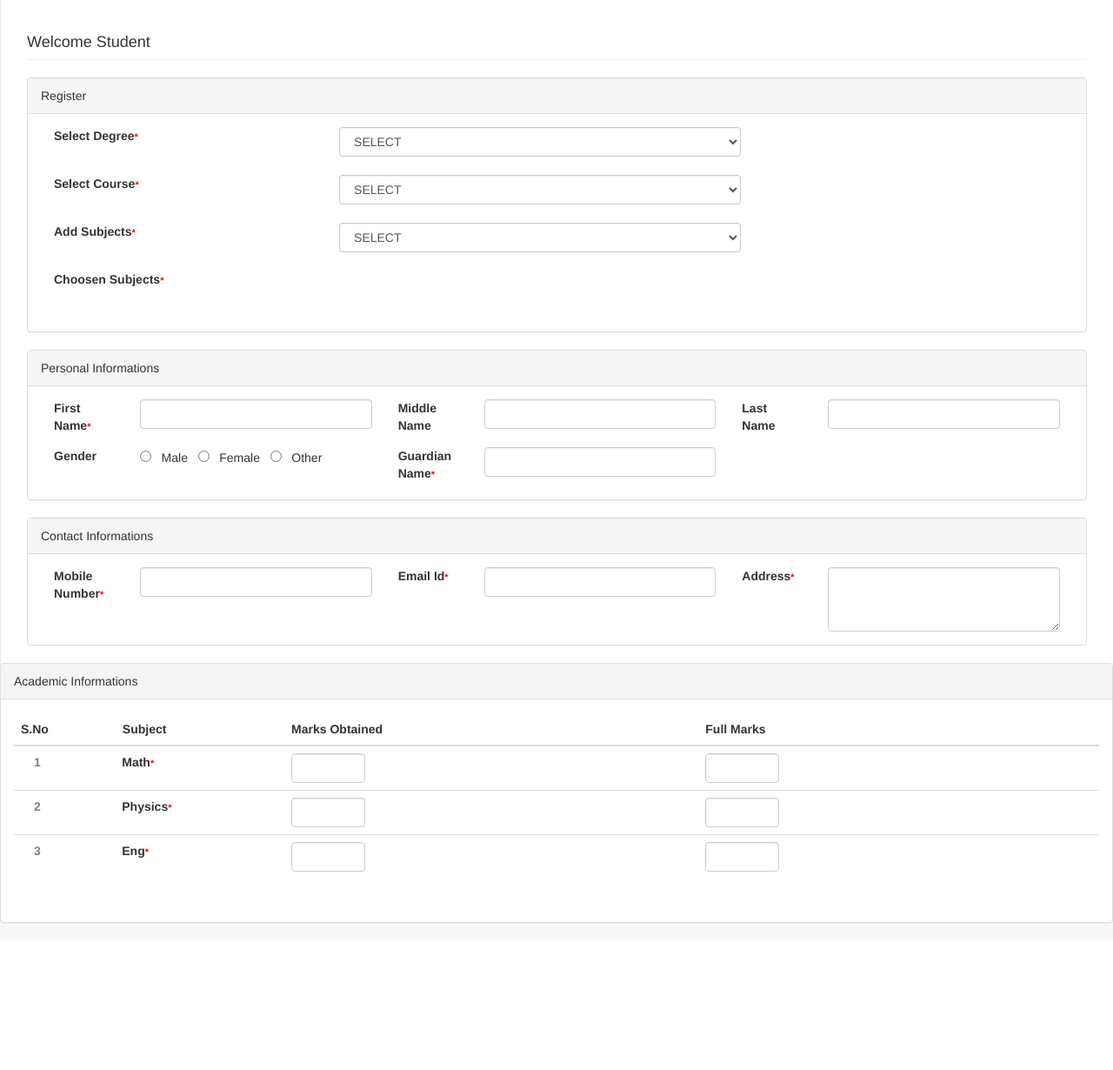
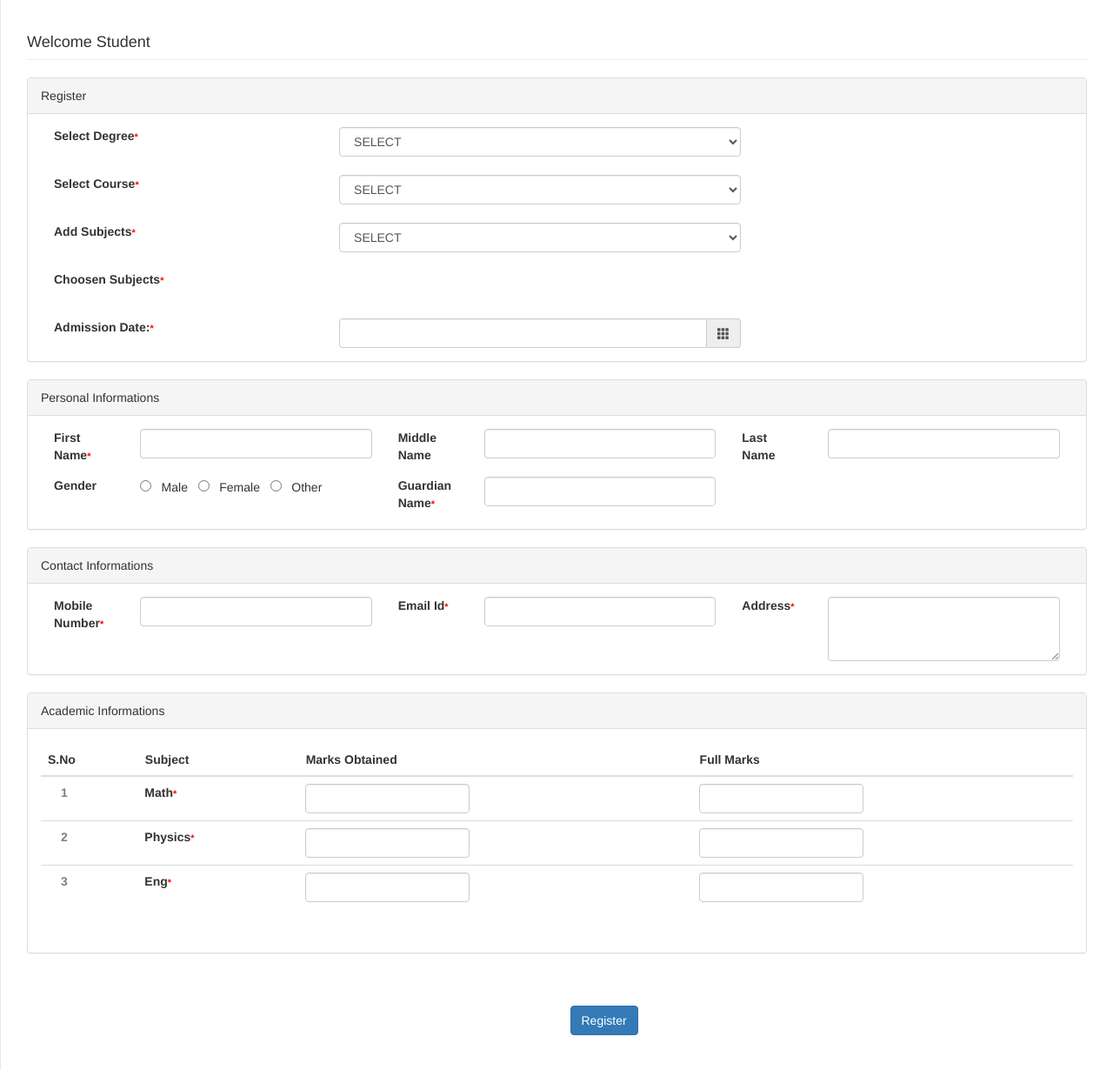
Before and after one commit to kiran86/studentmanagement, a PHP site: page /pages/register.php in a window 1280 px wide. Shown: the part 52-1282 px from the top of the page at 87% size. Before the commit the page ends 1114 px from the top, so only its background shows below. Run offline with PHP 8.4, Linux system fonts and the light colour scheme; data comes from the database, SQL or seed files in the repository; some libraries are stand-ins or nearby versions.

Commit message:
Registration page, design complete

```diff
--- a/pages/register.php
+++ b/pages/register.php
@@ -37,6 +37,8 @@
 <link href="../dist/css/sb-admin-2.css" rel="stylesheet">
 <link href="../bower_components/font-awesome/css/font-awesome.min.css"
 	rel="stylesheet" type="text/css">
+<!-- JQuery UI -->
+<link href="//code.jquery.com/ui/1.12.1/themes/base/jquery-ui.css" rel="stylesheet">
 </head>
 
 <body>
@@ -113,6 +115,16 @@
 										</div>
 									</div>
 									<br><br>
+									<div class="form-group">
+										<div class="col-lg-4">
+											<label>Admission Date:<span id="" style="font-size:11px;color:red">*</span></label>
+										</div>
+										<div class="col-lg-6">
+											<div class="input-group date">
+												<input type="text" class="form-control" id="admdate"><span class="input-group-addon"><i class="glyphicon glyphicon-th"></i></span>
+											</div>
+										</div>
+									</div>
 								</div>
 								<br><br>
 							</div>
@@ -203,7 +215,6 @@
 					</div>
 				</div>
 			</div>
-			</div>
 			<div class="row">
 				<div class="col-lg-12">
 					<div class="panel panel-default">
@@ -216,16 +227,16 @@
 											<table class="table">
 											<thead>
 													<tr>
-															<div class="col-lg-3">
+														<div class="col-lg-6">
 															<th>S.No</th>
 														</div>
-															<div class="col-lg-3">
+														<div class="col-lg-6">
 															<th>&nbsp;&nbsp;&nbsp;&nbsp;Subject</th>
 														</div>
-															<div class="col-lg-3">
+														<div class="col-lg-6">
 															<th>&nbsp;&nbsp;&nbsp;&nbsp;Marks Obtained</th>
 														</div>
-															<div class="col-lg-3">
+														<div class="col-lg-6">
 															<th>&nbsp;&nbsp;&nbsp;&nbsp;Full Marks</th>
 														</div>
 													</tr>
@@ -233,67 +244,67 @@
 												<tbody>
 													<tr>
 														<td>
-																<div class="col-lg-3">
+															<div class="col-lg-6">
 																<label><span id="" style="color:grey">1</span></label>
 															</div>
 														</td>
 														</div>
 														<td>
-																<div class="col-lg-3">
+															<div class="col-lg-6">
 																<label>Math<span id="" style="font-size:11px;color:red">*</span></label>
 															</div>
 														</td>
 														<td>
-																<div class="col-lg-3">
+															<div class="col-lg-6">
 																<input class="form-control"  type="text" name="marks1">
 															</div>
 														</td>
 														<td>
-																<div class="col-lg-3">
+															<div class="col-lg-6">
 																<input class="form-control"  type="text" name="fmarks1">
 															</div>
 														</td>
 													</tr>
 													<tr>
 														<td>
-																<div class="col-lg-3">
+															<div class="col-lg-6">
 																<label><span id="" style="color:grey">2</span></label>
 															</div>
 														</td>
 														<td>
-																<div class="col-lg-3">
+															<div class="col-lg-6">
 																<label>Physics<span id="" style="font-size:11px;color:red">*</span></label>
 															</div>
 														</td>
 														<td>
-																<div class="col-lg-3">
+															<div class="col-lg-6">
 																<input class="form-control"  type="text" name="marks2">
 															</div>
 														</td>
 														<td>
-																<div class="col-lg-3">
+															<div class="col-lg-6">
 																<input class="form-control"  type="text" name="fmarks2">
 															</div>
 														</td>
 													</tr>
 													<tr>
 														<td>
-																<div class="col-lg-3">
+															<div class="col-lg-6">
 																<label><span id="" style="color:grey">3</span></label>
 															</div>
 														</td>
 														<td>
-																<div class="col-lg-3">
+															<div class="col-lg-6">
 																<label>Eng<span id="" style="font-size:11px;color:red">*</span></label>
 															</div>
 														</td>
 														<td>
-																<div class="col-lg-3">
+															<div class="col-lg-6">
 																<input class="form-control"  type="text" name="marks3">
 															</div>
 														</td>
 														<td>
-																<div class="col-lg-3">
+															<div class="col-lg-6">
 																<input class="form-control"  type="text" name="fmarks3">
 															</div>
 														</td>
@@ -308,11 +319,10 @@
 					</div>
 				</div>
 			</div>
-			</div><!--
 			<div class="row">
 				<div class="col-lg-12">
 					<div class="form-group">
-											<div class="col-lg-4">
+						<div class="col-lg-6">
 						</div>
 						<div class="col-lg-6"><br><br>
 							<input type="submit" class="btn btn-primary" name="submit" value="Register"></button>
@@ -320,11 +330,7 @@
 					</div>
 				</div>
 			</div>
-							</div>
-						</div>
-					</div>
-				</div>
-			</div>-->
+			<br><br>
 		</div>
 	</div>
 </form>
@@ -344,7 +350,18 @@
 <!-- Custom Theme JavaScript -->
 <script src="../dist/js/sb-admin-2.js" type="text/javascript"></script>
 
+<!-- JQuery UI -->
+<script src="https://code.jquery.com/ui/1.12.1/jquery-ui.js"></script>
 <script>
+
+$(document).ready(function(){
+	$('#admdate').datepicker({
+		dateFormat: "dd-mm-yy",
+		maxDate: "0d",
+		showButtonPanel: "true"
+	});
+});
+
 function showState(val) {
 
   	$.ajax({
@@ -407,7 +424,6 @@
 	});
 
 }
-
 </script>
 
 
```
Lines whose indentation alone changed are shown as unchanged.
